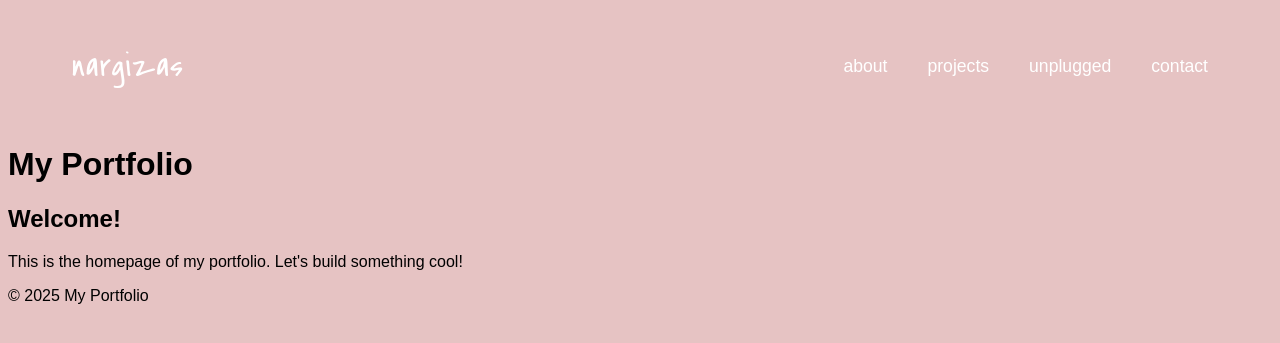
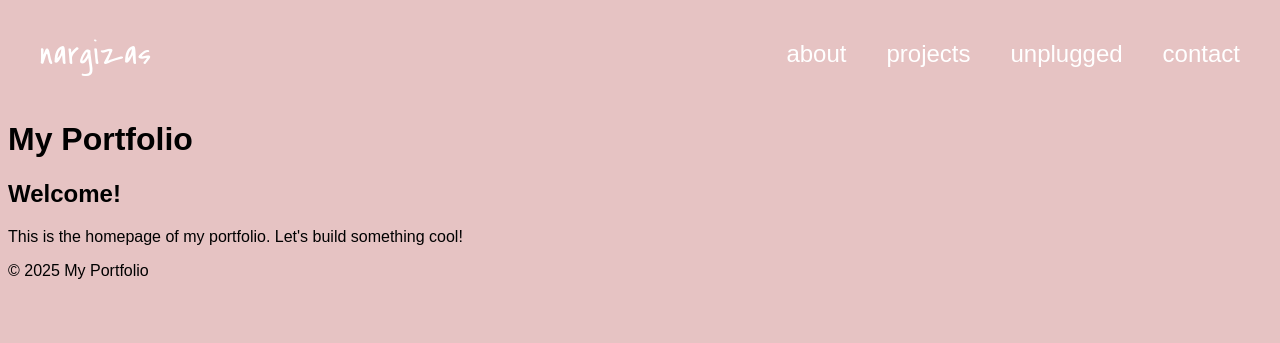
Before and after one commit to nargizas/nargizas.github.io, a Jekyll site: the page built from index.html, in a window 1280 px wide. Shown: the top 343 px of the page. Built offline with Jekyll 4.4.1, drawn with Linux system fonts in a browser that asks for light colours.

Commit message:
style logo

```diff
--- a/_layouts/default.html
+++ b/_layouts/default.html
@@ -7,11 +7,14 @@
   <title>{{ page.title }} | Portfolio</title>
   <link rel="stylesheet" href="/assets/css/style.css">
   <link href='https://fonts.googleapis.com/css?family=Covered By Your Grace' rel='stylesheet'>
+  <link href='https://fonts.googleapis.com/css?family=Instrument Sans' rel='stylesheet'>
 </head>
 
 <body>
   <nav>
-    <div class="logo">nargizas</div>
+    <div class="logo">
+      <a href="index.html">nargizas</a>
+    </div>
     <ul class="nav-links">
       <li><a href="about">about</a></li>
       <li><a href="projects">projects</a></li>
--- a/_sass/_nav.scss
+++ b/_sass/_nav.scss
@@ -2,11 +2,11 @@
     display: flex;
     justify-content: space-between;
     align-items: center;
-    padding: 2rem 4rem;
+    padding: 1rem 2rem;
     position: relative;
     z-index: 10;
-    animation: fadeInDown 0.8s ease;
 }
+
 
 .logo {
     font-family: 'Covered By Your Grace', cursive;
@@ -14,24 +14,27 @@
     color: white;
     font-weight: 400;
     letter-spacing: 1px;
+
+    a {
+        color: white;
+        text-decoration: none;
+    }
 }
 
 .nav-links {
     display: flex;
     gap: 2.5rem;
     list-style: none;
-}
 
-.nav-links a {
+    a {
         color: white;
         text-decoration: none;
-    font-size: 1.1rem;
+        font-size: 1.5rem;
         font-weight: 300;
         position: relative;
-    transition: all 0.3s ease;
-}
+        transition: all 0.2s ease;
 
-.nav-links a::after {
+        &::after {
             content: '';
             position: absolute;
             bottom: -5px;
@@ -39,13 +42,15 @@
             width: 0;
             height: 2px;
             background: white;
-    transition: width 0.3s ease;
+            transition: width 0.2s ease;
         }
 
-.nav-links a:hover {
+        &:hover {
             transform: translateY(-2px);
-}
 
-.nav-links a:hover::after {
+            &::after {
                 width: 100%;
             }
+        }
+    }
+}
```
Lines whose indentation alone changed are shown as unchanged.
